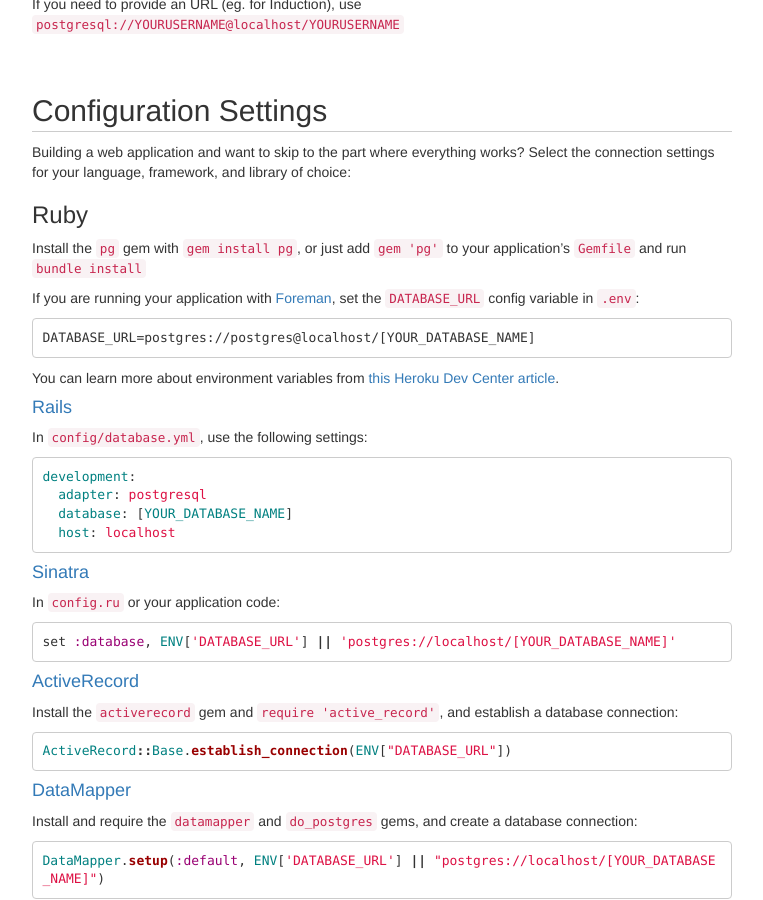
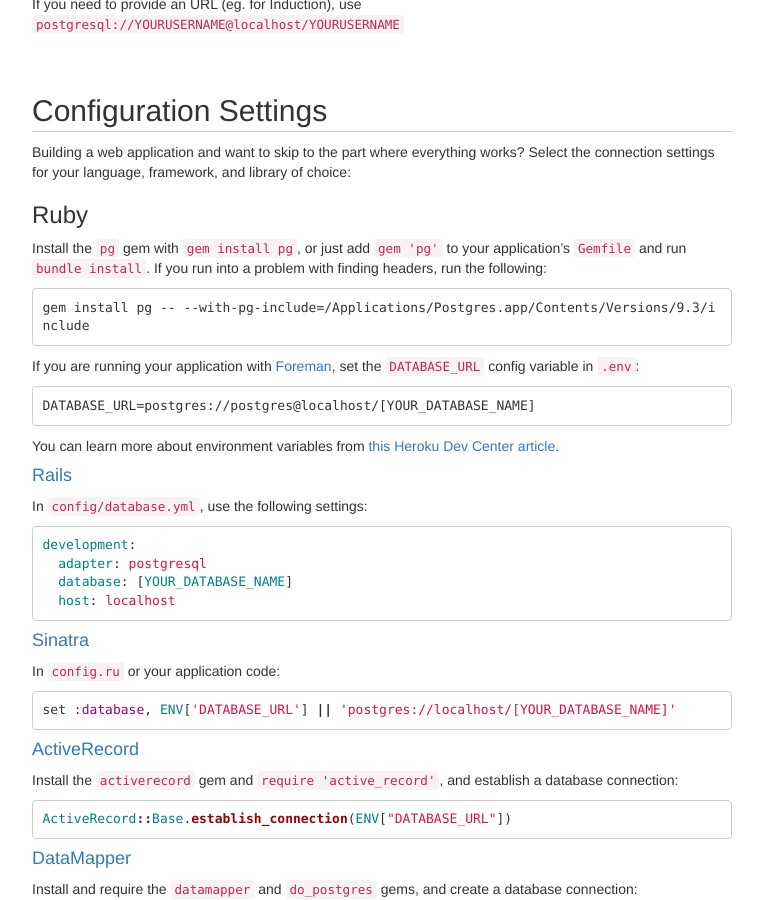
Before and after one commit to PostgresApp/PostgresApp, a Jekyll site: the page built from documentation/index.md, in a window 1280 px wide and 900 px high, scrolled down 1771 px. Shown: the whole window, without its empty margins (258-1021 px from the left). Built offline with Jekyll 4.4.1, drawn with Linux system fonts in a browser that asks for light colours; nearby versions of some CDN libraries; Markdown is read by kramdown in place of the engine named in the settings; comment, search, counter and statistics services are not loaded.

Commit message:
Include gem installation instructions to fix header problems

````diff
--- a/documentation/index.md
+++ b/documentation/index.md
@@ -84,7 +84,11 @@
 
 ### Ruby
 
-Install the `pg` gem with `gem install pg`, or just add `gem 'pg'` to your application's `Gemfile` and run `bundle install`
+Install the `pg` gem with `gem install pg`, or just add `gem 'pg'` to your application's `Gemfile` and run `bundle install`. If you run into a problem with finding headers, run the following:
+
+```text
+gem install pg -- --with-pg-include=/Applications/Postgres.app/Contents/Versions/9.3/include
+```
 
 If you are running your application with [Foreman](https://github.com/ddollar/foreman), set the `DATABASE_URL` config variable in `.env`:
 
````
